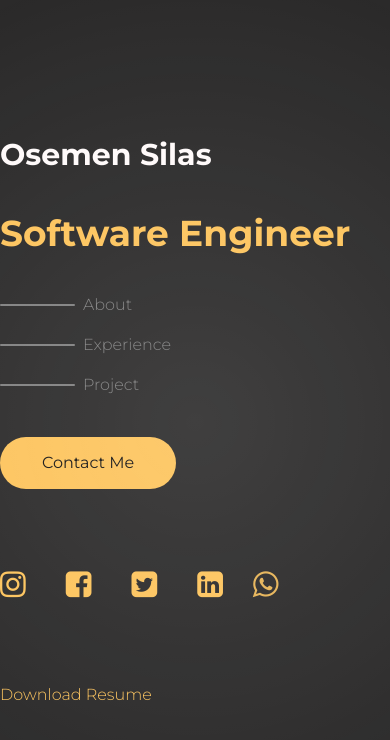
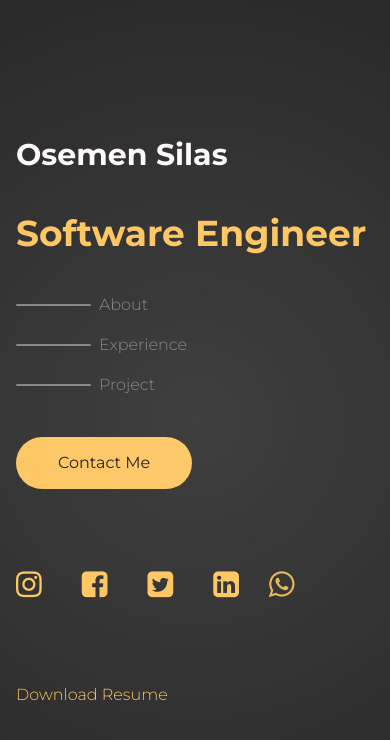
Before and after one commit to Osemensilas/myportfolio, a Next.js app: page / in a window 390 px wide. Shown: the top 740 px of the page. Built offline with nearby package versions, Linux system fonts and the light colour scheme.

Commit message:
New Commit

```diff
--- a/pages/index.jsx
+++ b/pages/index.jsx
@@ -103,7 +103,7 @@ export default function Home() {
       <section id="pc-screen" className="relative after:absolute after:content-[''] after:top-0 after:left-0 after:h-[100%] after:w-[100%] after:bg-offBlack after:opacity-5 w-screen h-screen">
         <div className="h-full w-full block sm:flex relative z-10">
           <div className="h-full w-full sm:w-1/2 relative sm:fixed top-0 left-0 flex items-center justify-center">
-           <div className="h-max w-full">
+           <div className="h-max sm:w-3/4 w-full px-4 sm:px-0">
             <motion.h1
             className="text-3xl font-bold text-accent mb-10"
             initial={{y: -100}}
```
